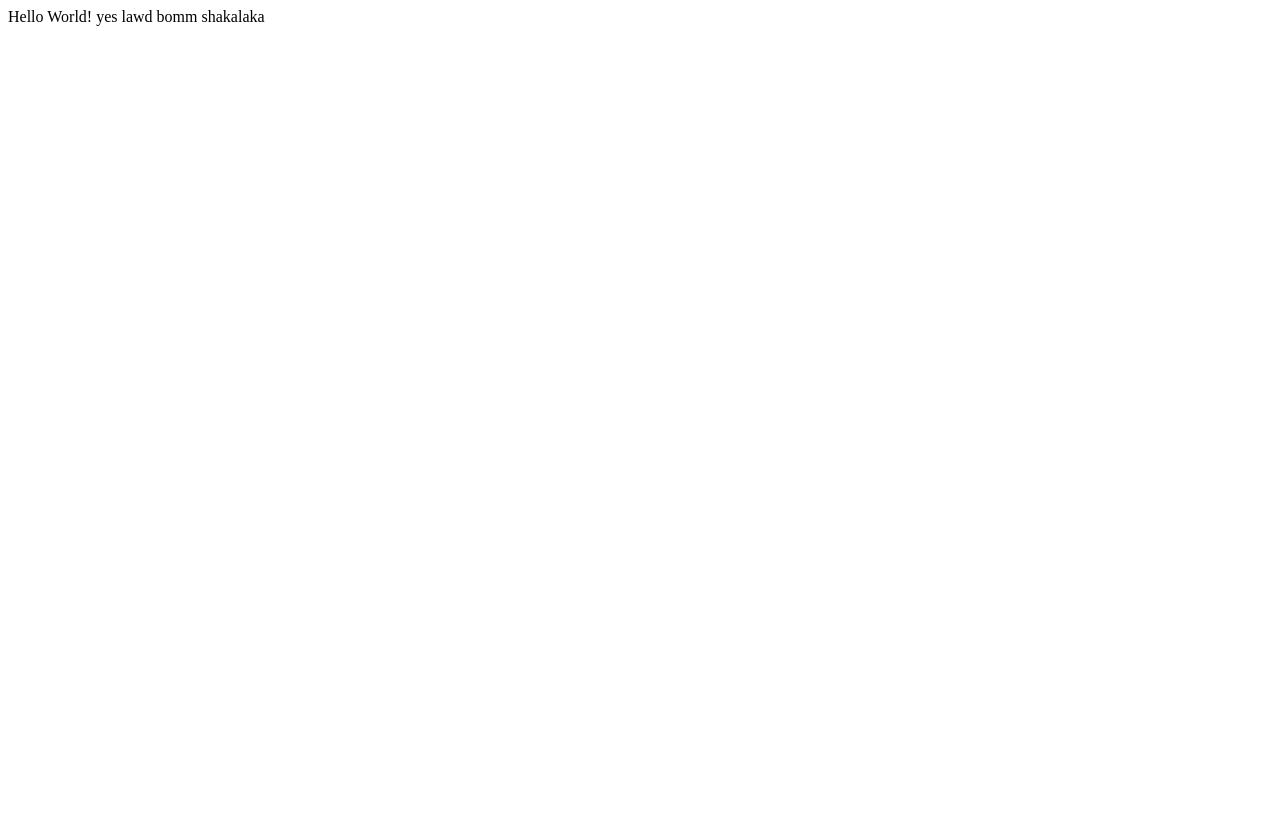
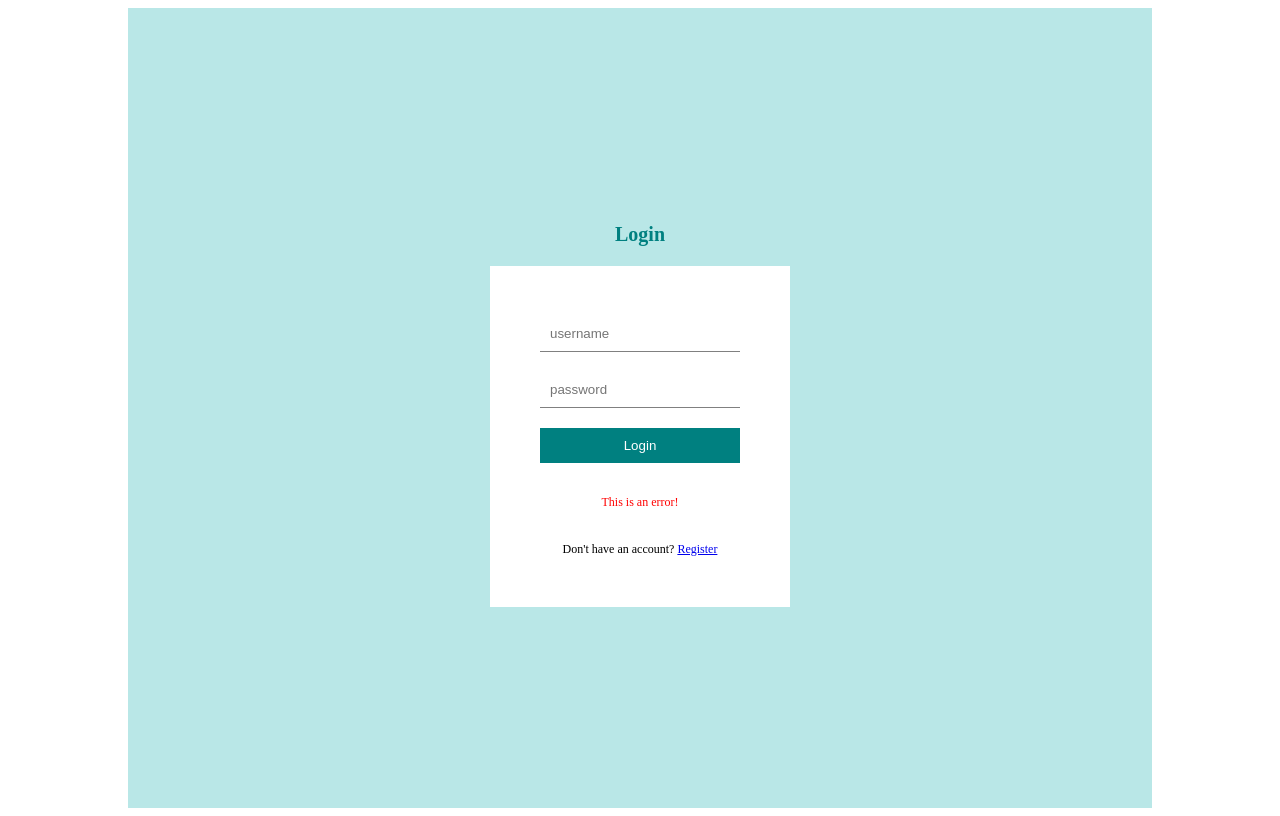
Before and after one commit to Ezeobiekene/blog_app, a React (Vite) app in the folder client/: page /login in a window 1280 px wide. Built offline with nearby package versions, Linux system fonts and the light colour scheme.

Commit message:
added file content

```diff
--- a/client/package.json
+++ b/client/package.json
@@ -11,7 +11,10 @@
     },
     "dependencies": {
         "react": "^18.2.0",
-      "react-dom": "^18.2.0"
+        "react-dom": "^18.2.0",
+        "react-router-dom": "^6.27.0",
+        "sas": "^3.0.4",
+        "sass": "^1.80.6"
     },
     "devDependencies": {
         "@types/react": "^18.0.28",
--- a/client/src/App.jsx
+++ b/client/src/App.jsx
@@ -1,5 +1,65 @@
+import {
+  createBrowserRouter,
+  RouterProvider,
+  Route,
+  Outlet,
+} from "react-router-dom";
+import Home from "./pages/Home";
+import Login from "./pages/Login";
+import Register from "./pages/Register";
+import Single from "./pages/Single";
+import Write from "./pages/Write";
+import Navbar from "./components/Navbar";
+import Footer from "./components/Footer";
+import './style.scss'
+
+const Layout = () => {
+  return (
+    <>
+      <Navbar />
+      <Outlet />
+      <Footer />
+    </>
+  );
+};
+
+const router = createBrowserRouter([
+  {
+    path: "/",
+    element: <Layout />,
+    children: [
+      {
+        path: "/",
+        element: <Home />,
+      },
+      {
+        path: "/post/:id",
+        element: <Single />,
+      },
+      {
+        path: "/write",
+        element: <Write />,
+      },
+    ],
+  },
+  {
+    path: "/register",
+    element: <Register />,
+  },
+  {
+    path: "/login",
+    element: <Login />,
+  },
+]);
+
 function App() {
-    return <div>Hello World!     yes lawd bomm shakalaka</div>;
-  }
+  return (
+    <div className="app">
+      <div className="container">
+        <RouterProvider router={router} />
+      </div>
+    </div>
+  );
+}
 
-  export default App;
+export default App;
--- /dev/null
+++ b/client/src/components/Footer.jsx
@@ -0,0 +1,9 @@
+import React from 'react'
+
+const Footer = () => {
+  return (
+    <div>Footer</div>
+  )
+}
+
+export default Footer
--- /dev/null
+++ b/client/src/components/Navbar.jsx
@@ -0,0 +1,14 @@
+import React from 'react'
+
+const Navbar = () => {
+  return (
+    <nav className='navbar'>
+      <div className="container">
+        <div className="logo">logo</div>
+        <div className="links">links</div>
+      </div>
+    </nav>
+  )
+}
+
+export default Navbar
--- /dev/null
+++ b/client/src/pages/Home.jsx
@@ -0,0 +1,9 @@
+import React from 'react'
+
+const Home = () => {
+  return (
+    <div>Home</div>
+  )
+}
+
+export default Home
--- /dev/null
+++ b/client/src/pages/Login.jsx
@@ -0,0 +1,21 @@
+import React from 'react'
+import { Link } from 'react-router-dom'
+
+const Login = () => {
+  return (
+    <div className='auth'>
+      <h1>Login</h1>
+      <form>
+        <input required type="text" placeholder='username'/>
+        <input required type="password" placeholder='password'/>
+        <button>Login</button>
+        <p>This is an error!</p>
+        <span>
+          Don't have an account? <Link to={'/register'}>Register</Link>
+        </span>
+      </form>
+    </div>
+  )
+}
+
+export default Login
--- /dev/null
+++ b/client/src/pages/Register.jsx
@@ -0,0 +1,22 @@
+import React from 'react'
+import { Link } from 'react-router-dom'
+
+const Register = () => {
+  return (
+    <div className='auth'>
+      <h1>Register</h1>
+      <form>
+        <input required type="text" placeholder='username'/>
+        <input required type="email" placeholder='email'/>
+        <input required type="password" placeholder='password'/>
+        <button>Login</button>
+        <p>This is an error!</p>
+        <span>
+          Have an account? <Link to={'/login'}>Login</Link>
+        </span>
+      </form>
+    </div>
+  )
+}
+
+export default Register
--- /dev/null
+++ b/client/src/pages/Single.jsx
@@ -0,0 +1,9 @@
+import React from 'react'
+
+const Single = () => {
+  return (
+    <div>Single</div>
+  )
+}
+
+export default Single
--- /dev/null
+++ b/client/src/pages/Write.jsx
@@ -0,0 +1,9 @@
+import React from 'react'
+
+const Write = () => {
+  return (
+    <div>Write</div>
+  )
+}
+
+export default Write
--- /dev/null
+++ b/client/src/style.scss
@@ -0,0 +1,76 @@
+$lightGreen : #b9e7e7;
+
+
+.app{
+    display: flex;
+    justify-content: center;
+
+    .container{
+        width: 1024px;
+        //LOGIN & REGISTER
+
+        .auth{
+            display: flex;
+            flex-direction: column;
+            align-items: center;
+            justify-content: center;
+            height: 100vh;
+            background-color: $lightGreen;
+
+
+            h1{
+                font-size: 20px;
+                color: teal;
+                margin-bottom: 20px;
+            }
+
+            form{
+                display: flex;
+                flex-direction: column;
+                padding: 50px;
+                background-color: white;
+                width: 200px;
+                gap: 20px;
+
+                input{
+                    padding: 10px;
+                    border: none;
+                    border-bottom: 1px solid gray;
+                }
+
+                button{
+                    padding: 10px;
+                    border: none;
+                    background-color: teal;
+                    cursor: pointer;
+                    color: white;
+                }
+
+                p{
+                    font-size: 12px;
+                    text-align: center;
+                    color: red;
+                }
+
+                span{
+                    font-size: 12px;
+                    text-align: center;
+                }
+            }
+        }
+
+
+        //NAVBAR
+
+        .navbar{
+            .container{
+                padding: 10px 0px;
+                display: flex;
+
+                .logo{}
+                .links{}
+            }
+        }
+
+    }
+}
```
Also changed, not shown: 2 other files (tests, documents, lock files or other folders). Lines whose indentation alone changed are shown as unchanged.
